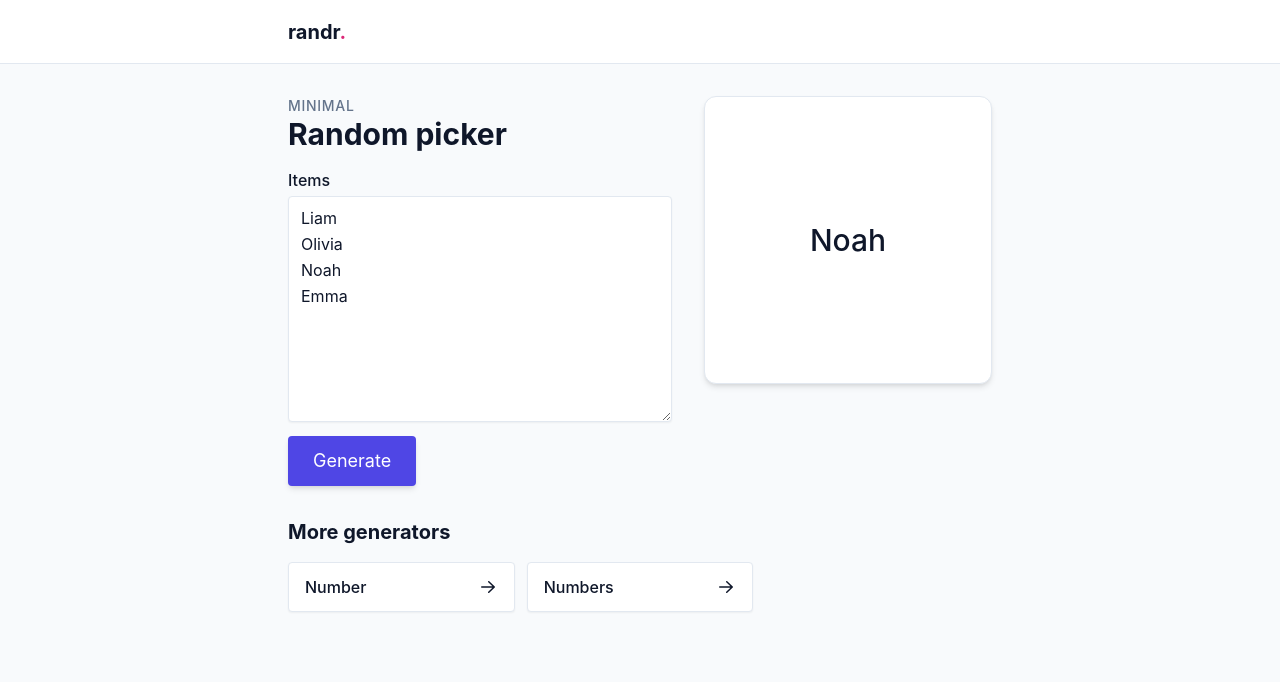
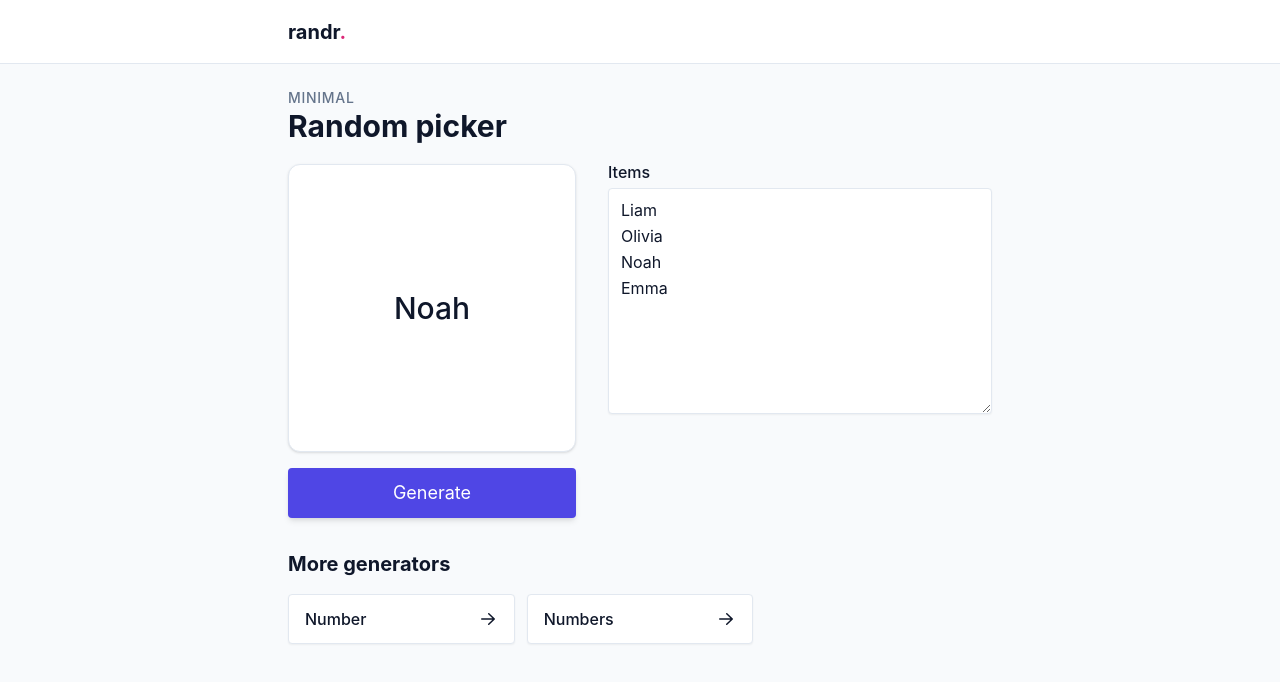
Before and after one commit to scybernaut/randr, a SvelteKit app: page /list in a window 1280 px wide. Shown: the top 682 px of the page. Built offline with nearby package versions, Linux system fonts and the light colour scheme; a web font is replaced by a local one.

Commit message:
improved list ui and presentation logic

```diff
--- a/package.json
+++ b/package.json
@@ -24,5 +24,5 @@
   "dependencies": {
     "tailwind-merge": "^1.10.0"
   },
-  "license": "gpl-3.0"
+  "license": "GPL-3.0"
 }
--- a/src/app.html
+++ b/src/app.html
@@ -20,6 +20,6 @@
         </a>
       </div>
     </header>
-    <main class="mx-auto mt-16 max-w-screen-md py-4">%sveltekit.body%</main>
+    <main class="mx-auto mt-16 max-w-screen-md py-6">%sveltekit.body%</main>
   </body>
 </html>
--- a/src/lib/Button.svelte
+++ b/src/lib/Button.svelte
@@ -9,11 +9,11 @@
 <button
   on:click
   class={twMerge(
-    moreClasses,
     "rounded border border-transparent bg-primary-600 px-6 py-2.5 text-lg text-white shadow-md",
     "outline-none ring-primary-500 ring-opacity-50 transition-colors duration-100 hover:bg-primary-700 focus-visible:border-primary-700 focus-visible:ring-2 active:bg-primary-600",
     "dark:bg-primary-600 dark:hover:bg-primary-700 dark:focus-visible:border-primary-500 dark:active:bg-primary-800",
-    "disabled:cursor-not-allowed disabled:opacity-40 disabled:hover:bg-primary-600"
+    "disabled:cursor-not-allowed disabled:opacity-40 disabled:hover:bg-primary-600",
+    moreClasses
   )}
   {disabled}
 >
--- a/src/routes/list/+page.svelte
+++ b/src/routes/list/+page.svelte
@@ -35,24 +35,37 @@
   $: isInvalid = items.length === 0;
 
   let picked = "Noah";
+  let pickedIndex = 2;
 
   const MIN_PRE_UPDATES = 10;
   const MAX_PRE_UPDATES = 20;
 
   let flashing = false;
 
+  const minimizeDelta = (delta, length) => {
+    const alternates = [delta - length, delta, delta + length];
+    const distances = alternates.map(Math.abs);
+
+    const minDist = Math.min(...distances);
+    console.log("minimizeDelta", alternates, distances, minDist);
+    return alternates[distances.lastIndexOf(minDist)];
+  };
+
   const generate = async () => {
-    let pickedIndex = Math.floor(Math.random() * items.length);
-    let preUpdateCount =
+    let index = Math.floor(Math.random() * items.length);
+    let presentationUpdateCount =
       Math.floor(Math.random() * (MAX_PRE_UPDATES - MIN_PRE_UPDATES + 1)) + MIN_PRE_UPDATES;
+    let presentationEndIndex = (pickedIndex + presentationUpdateCount) % items.length;
+    let delta = index - presentationEndIndex;
 
-    let updateCount = preUpdateCount + (pickedIndex - (preUpdateCount % items.length) + 1);
+    let updateCount = presentationUpdateCount + minimizeDelta(delta, items.length);
 
-    for (let i = 0; i < updateCount; i++) {
-      picked = items[i % items.length];
+    for (let i = 1; i <= updateCount; i++) {
+      picked = items[(pickedIndex + i) % items.length];
       timesUpdated++;
       await sleep(waitTime);
     }
+    pickedIndex = index;
 
     await sleep(200); // wait *before* flashing
 
@@ -62,15 +75,22 @@
   };
 </script>
 
+<div class={twMerge("mb-4", PAGE_PADDING)}>
+  <h2 class="text-sm font-medium uppercase tracking-wider text-gray-500 dark:text-gray-400">
+    Minimal
+  </h2>
+  <h1 class="text-3xl font-bold">Random picker</h1>
+</div>
 <div
   class={twMerge(
-    "mx-auto my-1 flex w-full flex-col justify-center gap-8 sm:my-4 sm:flex-row-reverse",
+    "mx-auto my-1 flex w-full flex-col justify-center gap-8 sm:my-4 sm:flex-row",
     PAGE_PADDING
   )}
 >
+  <div class="mt-1">
     <div
       class={twMerge(
-      "relative h-72 w-full items-center justify-center gap-2 rounded-xl border bg-white p-6 shadow-md sm:w-72",
+        "relative h-52 w-full items-center justify-center gap-2 rounded-xl border bg-white p-6 shadow sm:h-72 sm:w-72",
         "dark:border-0 dark:bg-gray-800 dark:shadow-2xl"
       )}
     >
@@ -88,13 +108,9 @@
         </span>
       {/key}
     </div>
+    <Button on:click={generate} class="mt-4 w-full" disabled={isInvalid}>Generate</Button>
+  </div>
   <div class="flex-grow">
-    <div class="mb-4">
-      <h2 class="text-sm font-medium uppercase tracking-wider text-gray-500 dark:text-gray-400">
-        Minimal
-      </h2>
-      <h1 class="text-3xl font-bold">Random picker</h1>
-    </div>
     <label class="mb-2 block">
       <p class="mb-1 block font-medium">Items</p>
       <textarea
@@ -110,7 +126,6 @@
         bind:value={$config.inputText}
       />
     </label>
-    <Button on:click={generate} class="w-full sm:w-max" disabled={isInvalid}>Generate</Button>
   </div>
 </div>
 <div class={twMerge("mt-8", PAGE_PADDING)}>
```
Lines whose indentation alone changed are shown as unchanged.
